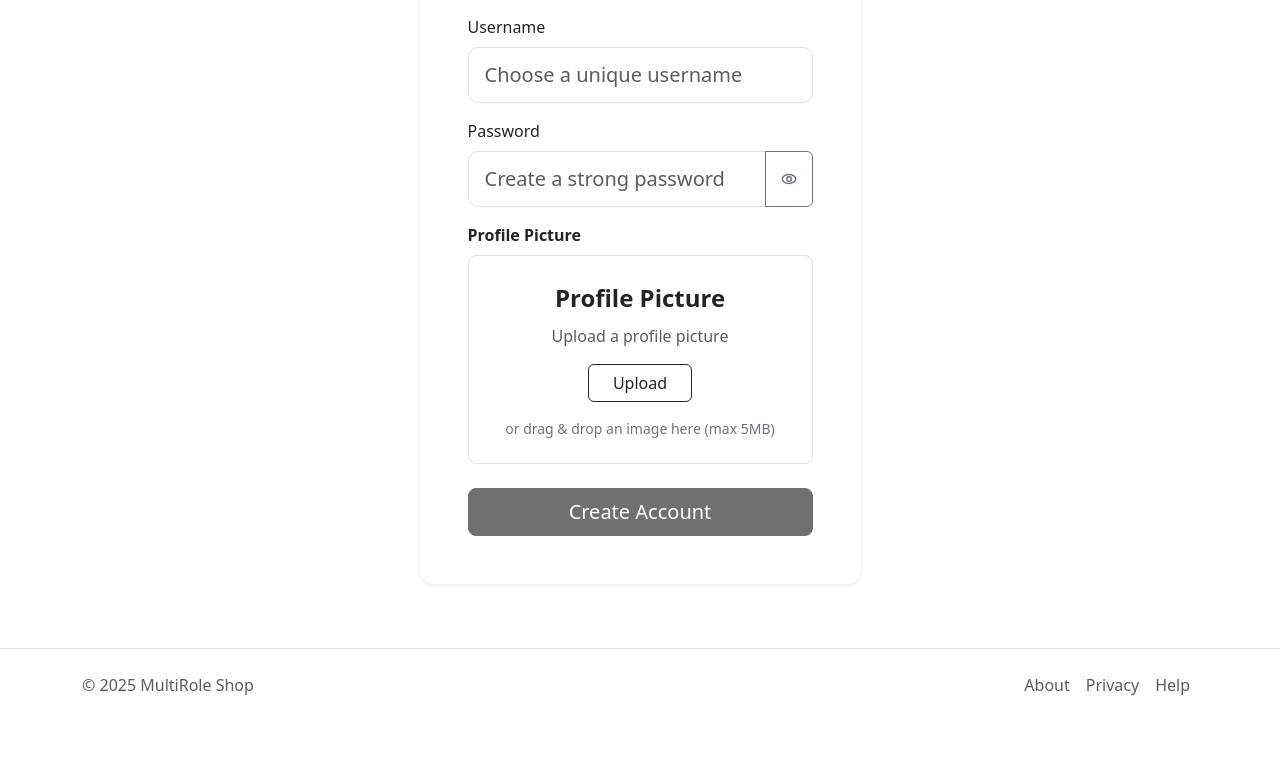
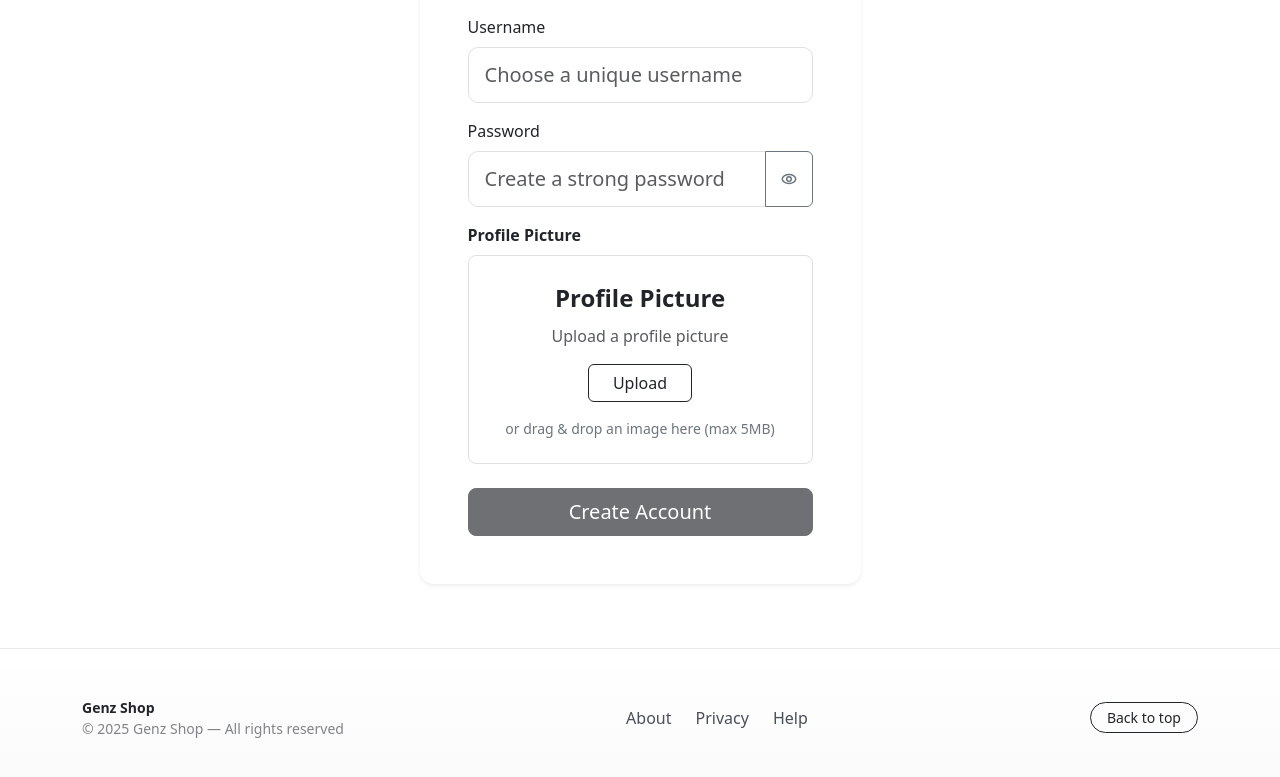
Before and after one commit to Tin0709/Full-Stack-Group-Project, a React (Vite) app in the folder ecommerce-platform-2025/frontend/: page /register/vendor in a window 1280 px wide. Shown: the part 463-1240 px from the top of the page. Before the commit the page ends 1184 px from the top, so only its background shows below. Built offline with nearby package versions, Linux system fonts and the light colour scheme; no server answers.

Commit message:
new footer design

```diff
--- a/ecommerce-platform-2025/frontend/src/components/Footer.jsx
+++ b/ecommerce-platform-2025/frontend/src/components/Footer.jsx
@@ -1,29 +1,44 @@
 import { Link } from "react-router-dom";
+import "./footer.css";
 
 export default function Footer() {
+  const year = new Date().getFullYear();
   return (
-    <footer className="mt-auto border-top py-3">
-      <div className="container d-flex flex-wrap justify-content-between align-items-center">
-        <span className="text-muted">
-          © {new Date().getFullYear()} MultiRole Shop
-        </span>
-        <ul className="nav">
-          <li className="nav-item">
-            <Link className="nav-link px-2 text-muted" to="/about">
+    <footer className="site-footer mt-auto">
+      <div className="container py-4 py-md-5 d-flex flex-column flex-md-row align-items-center justify-content-between gap-3">
+        {/* Left: brand & copyright */}
+        <div className="text-muted small order-2 order-md-1 text-center text-md-start">
+          <div className="fw-semibold text-dark">Genz Shop</div>
+          <div className="opacity-75">
+            © {year} Genz Shop — All rights reserved
+          </div>
+        </div>
+
+        {/* Middle: quick links */}
+        <nav
+          className="footer-nav d-flex gap-3 gap-md-4 order-1 order-md-2"
+          aria-label="Footer navigation"
+        >
+          <Link className="footer-link" to="/about">
             About
           </Link>
-          </li>
-          <li className="nav-item">
-            <Link className="nav-link px-2 text-muted" to="/privacy">
+          <Link className="footer-link" to="/privacy">
             Privacy
           </Link>
-          </li>
-          <li className="nav-item">
-            <Link className="nav-link px-2 text-muted" to="/help">
+          <Link className="footer-link" to="/help">
             Help
           </Link>
-          </li>
-        </ul>
+        </nav>
+
+        {/* Right: back to top */}
+        <button
+          type="button"
+          className="btn btn-sm btn-outline-dark rounded-pill px-3 order-3"
+          onClick={() => window.scrollTo({ top: 0, behavior: "smooth" })}
+          aria-label="Back to top"
+        >
+          Back to top
+        </button>
       </div>
     </footer>
   );
--- /dev/null
+++ b/ecommerce-platform-2025/frontend/src/components/footer.css
@@ -0,0 +1,83 @@
+/* Footer base */
+.site-footer {
+  background: linear-gradient(to bottom, #ffffff, #fafafa);
+  border-top: 1px solid rgba(0, 0, 0, 0.06);
+  position: relative;
+  overflow: hidden;
+}
+
+/* subtle glow divider */
+.site-footer::before {
+  content: "";
+  position: absolute;
+  top: -1px;
+  left: 0;
+  right: 0;
+  height: 1px;
+  background: linear-gradient(
+    to right,
+    rgba(13, 110, 253, 0.15),
+    rgba(0, 0, 0, 0.05),
+    rgba(13, 110, 253, 0.15)
+  );
+}
+
+/* link styling with animated underline */
+.footer-link {
+  position: relative;
+  font-weight: 500;
+  text-decoration: none;
+  color: #495057; /* Bootstrap gray-700 */
+  transition: color 160ms ease;
+}
+
+.footer-link:hover,
+.footer-link:focus {
+  color: #212529; /* gray-900 */
+}
+
+.footer-link::after {
+  content: "";
+  position: absolute;
+  left: 0;
+  right: 0;
+  bottom: -4px;
+  height: 2px;
+  transform: scaleX(0);
+  transform-origin: left;
+  background: #4f4f4f; /* Bootstrap primary */
+  transition: transform 180ms ease;
+  border-radius: 1px;
+}
+
+.footer-link:hover::after,
+.footer-link:focus::after {
+  transform: scaleX(1);
+}
+
+/* nav wraps nicely on small screens */
+.footer-nav {
+  flex-wrap: wrap;
+  justify-content: center;
+}
+
+/* Button polish */
+.site-footer .btn {
+  transition: transform 120ms ease, box-shadow 120ms ease,
+    border-color 120ms ease;
+}
+
+.site-footer .btn:hover {
+  transform: translateY(-1px);
+  box-shadow: 0 6px 18px rgba(0, 0, 0, 0.06);
+  border-color: #0d6efd;
+}
+
+/* Reduce padding on very narrow screens */
+@media (max-width: 575.98px) {
+  .site-footer .container {
+    padding-top: 1rem !important;
+    padding-bottom: 1rem !important;
+    gap: 0.75rem !important;
+  }
+}
```
Lines whose indentation alone changed are shown as unchanged.
